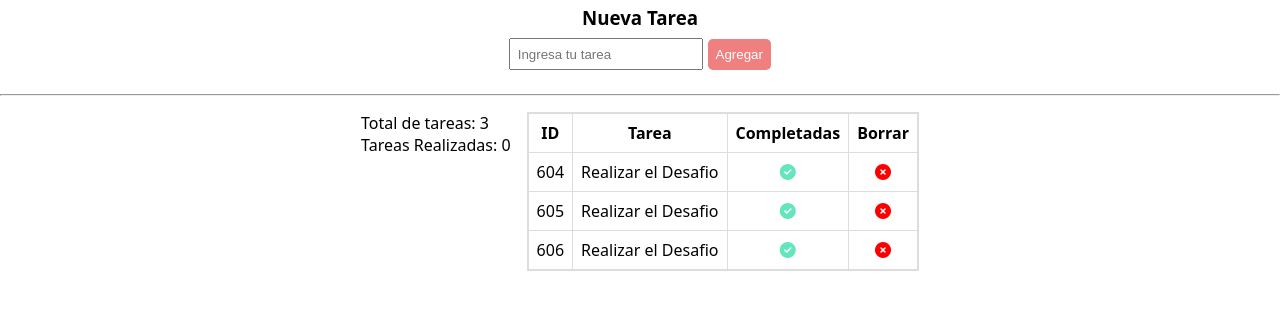
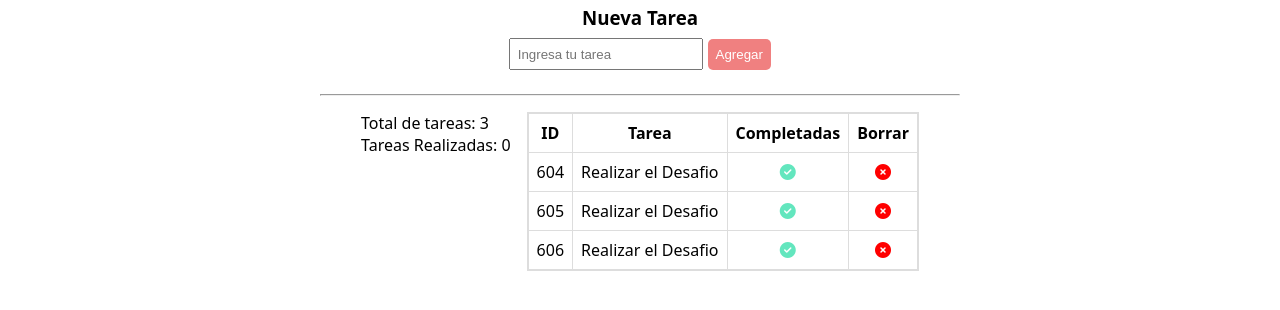
Before and after one commit to DomGP/Modulo03_Desafio_05, a plain HTML site: page index.html in a window 1280 px wide. Shown: the part 118-428 px from the top of the page. Drawn offline with Linux system fonts and the light colour scheme.

Commit message:
Arreglo de etiqueta hr

```diff
--- a/assets/css/style.css
+++ b/assets/css/style.css
@@ -21,6 +21,10 @@ header{
     text-align: center;
     margin-bottom: 1rem;
     padding: 0.5rem;
+}
+hr{
+    margin: 0 auto;
+    width: 50%;
 }
 h3{
     padding-bottom: 0.5rem;
```
